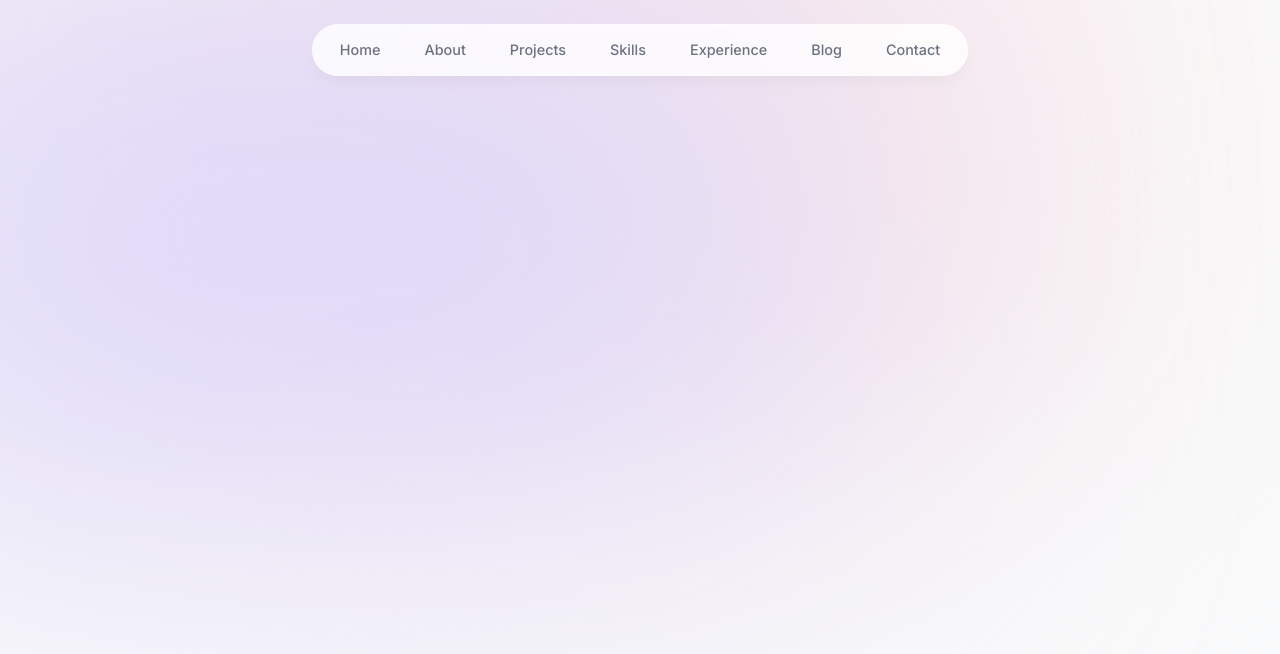
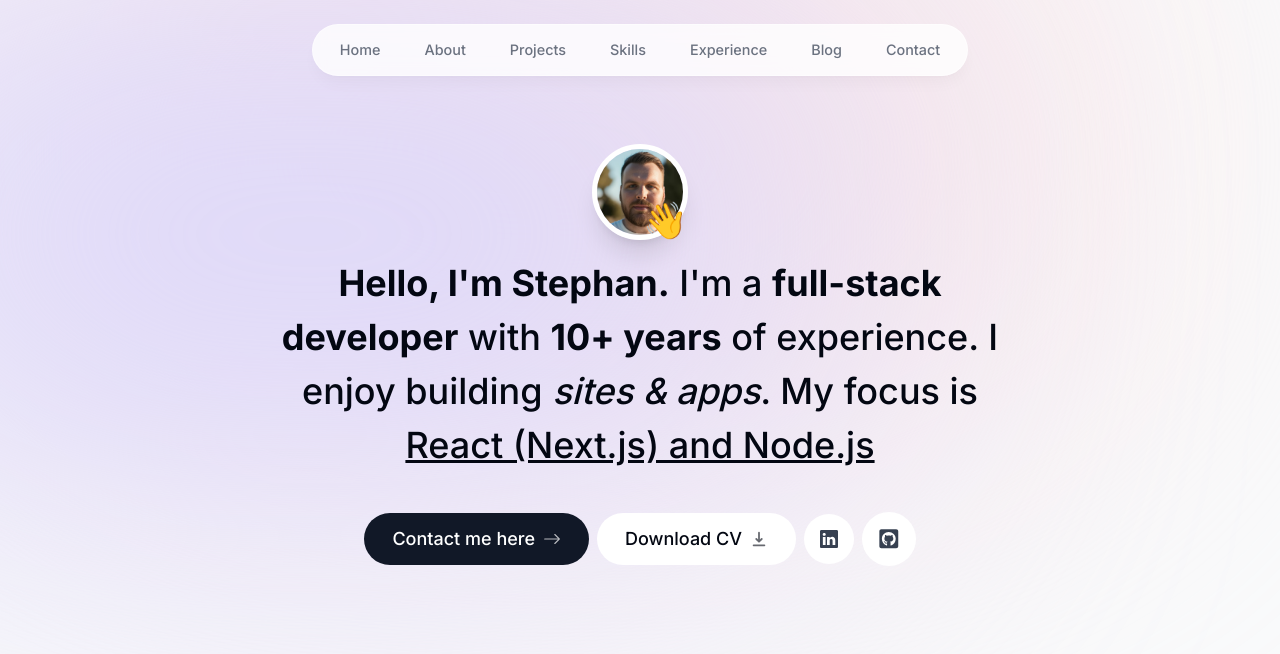
Before and after one commit to stmoerman/moerman.tech, a Next.js app: page / in a window 1280 px wide. Shown: the top 654 px of the page. Built offline with nearby package versions, Linux system fonts and the light colour scheme.

Commit message:
Added intro section with icons and links

```diff
--- a/app/layout.tsx
+++ b/app/layout.tsx
@@ -17,7 +17,9 @@
 }) {
   return (
     <html lang="en">
-      <body className={`${inter.className} bg-gray-50 text-gray-950 relative`}>
+      <body
+        className={`${inter.className} bg-gray-50 text-gray-950 relative h-[5000px] pt-28 sm:pt-36`}
+      >
         <div className="bg-[#fbe2e3] absolute top-[-6rem] -z-10 right-[11rem] h-[31.25rem] w-[31.25rem] rounded-full blur-[10rem] sm:w-[68.75rem]"></div>
         <div className="bg-[#dbd7fb] absolute top-[-1rem] -z-10 left-[-35rem] h-[31.25rem] w-[50rem] rounded-full blur-[10rem] sm:w-[68.75rem] md:left-[-33rem] lg:left-[-28rem] xl:left-[-15rem] 2xl:left-[-5rem]"></div>
         <Header />
--- a/app/page.tsx
+++ b/app/page.tsx
@@ -1,3 +1,9 @@
+import Intro from "@/components/intro";
+
 export default function Home() {
-  return <main></main>;
+  return (
+    <main className="flex flex-col items-center px-4">
+      <Intro />
+    </main>
+  );
 }
--- /dev/null
+++ b/components/intro.tsx
@@ -0,0 +1,107 @@
+"use client";
+
+import React from "react";
+import Image from "next/image";
+import Link from "next/link";
+
+import { motion } from "framer-motion";
+import { BsArrowRight, BsLinkedin } from "react-icons/bs";
+import { HiDownload } from "react-icons/hi";
+import { FaGithubSquare } from "react-icons/fa";
+
+export default function Intro() {
+  function setActiveSection(arg0: string) {
+    throw new Error("Function not implemented.");
+  }
+
+  return (
+    <section className="mb-28 max-w-[50rem] text-center sm:mb-0">
+      <div className="flex items-center justify-center">
+        <div className="relative">
+          <motion.div
+            initial={{ opacity: 0, scale: 0 }}
+            animate={{ opacity: 1, scale: 1 }}
+            transition={{ type: "tween", duration: 0.2 }}
+          >
+            <Image
+              src="/stephan-moerman.png"
+              alt="Stephan Moerman portrait"
+              width="192"
+              height="192"
+              quality="95"
+              priority={true}
+              className="h-24 w-24 rounded-full object-cover border-[0.35rem] border-white shadow-xl"
+            />
+          </motion.div>
+          <motion.span
+            className="absolute bottom-0 right-0 text-4xl"
+            initial={{ opacity: 0, scale: 0 }}
+            animate={{ opacity: 1, scale: 1 }}
+            transition={{
+              type: "spring",
+              stiffness: 125,
+              delay: 0.1,
+              duration: 0.7,
+            }}
+          >
+            👋
+          </motion.span>
+        </div>
+      </div>
+      <motion.p
+        className="mb-10 mt-4 px-4 text-2xl font-medium !leading-[1.5] sm:text-4xl"
+        initial={{ opacity: 0, y: 100 }}
+        animate={{ opacity: 1, y: 0 }}
+      >
+        <span className="font-bold">Hello, I&apos;m Stephan.</span> I&apos;m a{" "}
+        <span className="font-bold">full-stack developer</span> with{" "}
+        <span className="font-bold">10+ years</span> of experience. I enjoy
+        building <span className="italic">sites &amp; apps</span>. My focus is{" "}
+        <span className="underline">React (Next.js) and Node.js</span>
+      </motion.p>
+
+      <motion.div
+        className="flex flex-col sm:flex-row items-center justify-center gap-2 px-4 text-lg font-medium"
+        initial={{ opacity: 0, y: 100 }}
+        animate={{ opacity: 1, y: 0 }}
+        transition={{
+          delay: 0.1,
+        }}
+      >
+        <Link
+          href="#contact"
+          className="group bg-gray-900 text-white px-7 py-3 flex items-center gap-2 rounded-full outline-none focus:scale-110 hover:scale-110 hover:bg-gray-950 active:scale-105 transition"
+        >
+          Contact me here
+          <BsArrowRight className="opacity-70 group-hover:translate-x-1 transition" />
+        </Link>
+
+        <a
+          className="group bg-white px-7 py-3 flex items-center gap-2 rounded-full outline-none focus:scale-110 hover:scale-110 active:scale-105 transition cursor-pointer borderBlack"
+          href="/CV-placeholder.pdf"
+          download
+        >
+          Download CV
+          <HiDownload className="opacity-60 group-hover:translate-y-1 transition" />
+        </a>
+
+        <a
+          className="bg-white p-4 text-gray-700 hover:text-gray-950 flex items-center gap-2 rounded-full focus:scale-[1.15] hover:scale-[1.15] active:scale-105 transition cursor-pointer border-black"
+          href="https://nl.linkedin.com/in/stephan-moerman"
+          target="_blank"
+          rel="noopener noreferrer"
+        >
+          <BsLinkedin />
+        </a>
+
+        <a
+          className="bg-white p-4 text-gray-700 flex items-center gap-2 text-[1.35rem] rounded-full focus:scale-[1.15] hover:scale-[1.15] hover:text-gray-950 active:scale-105 transition cursor-pointer border-black"
+          href="https://github.com/stmoerman"
+          target="_blank"
+        >
+          <FaGithubSquare />
+        </a>
+      </motion.div>
+    </section>
+  );
+}
```
Also changed, not shown: public/stephan-moerman.png (added).
